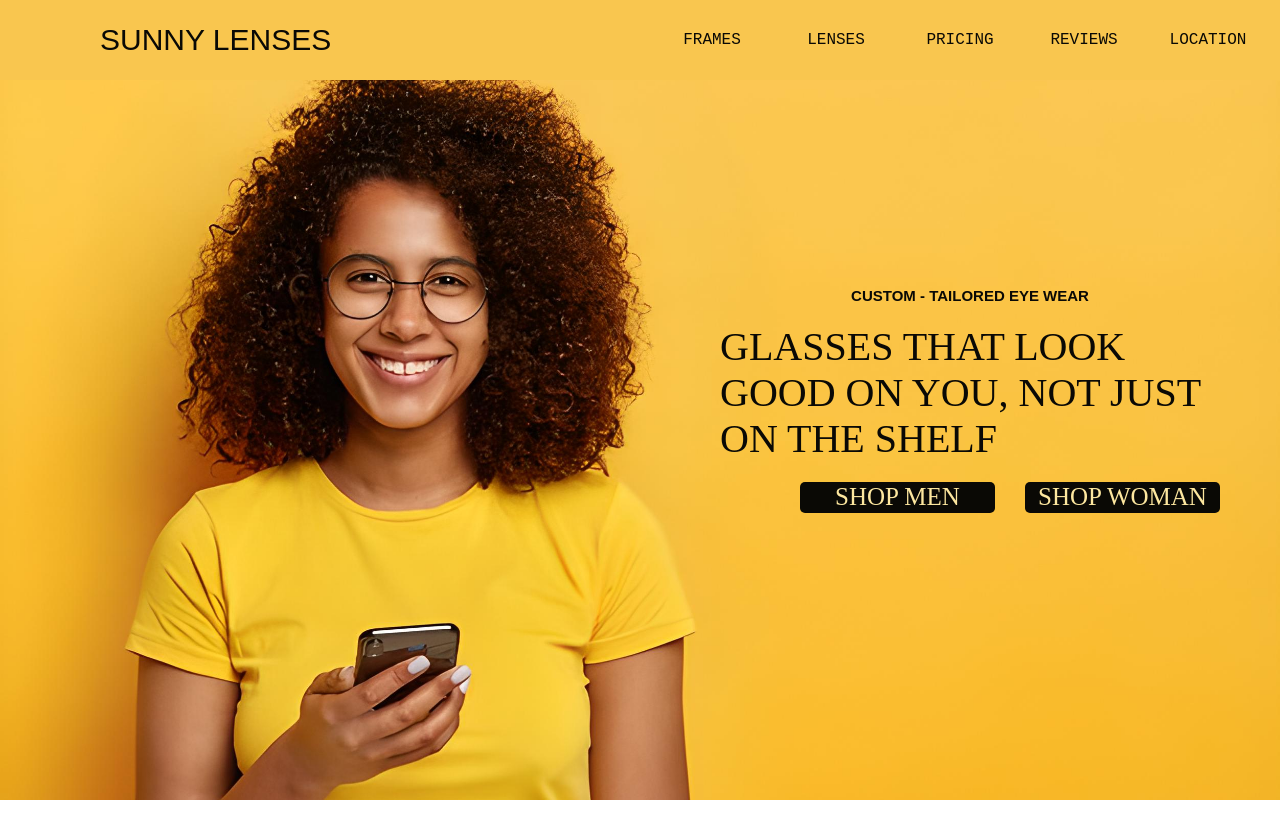
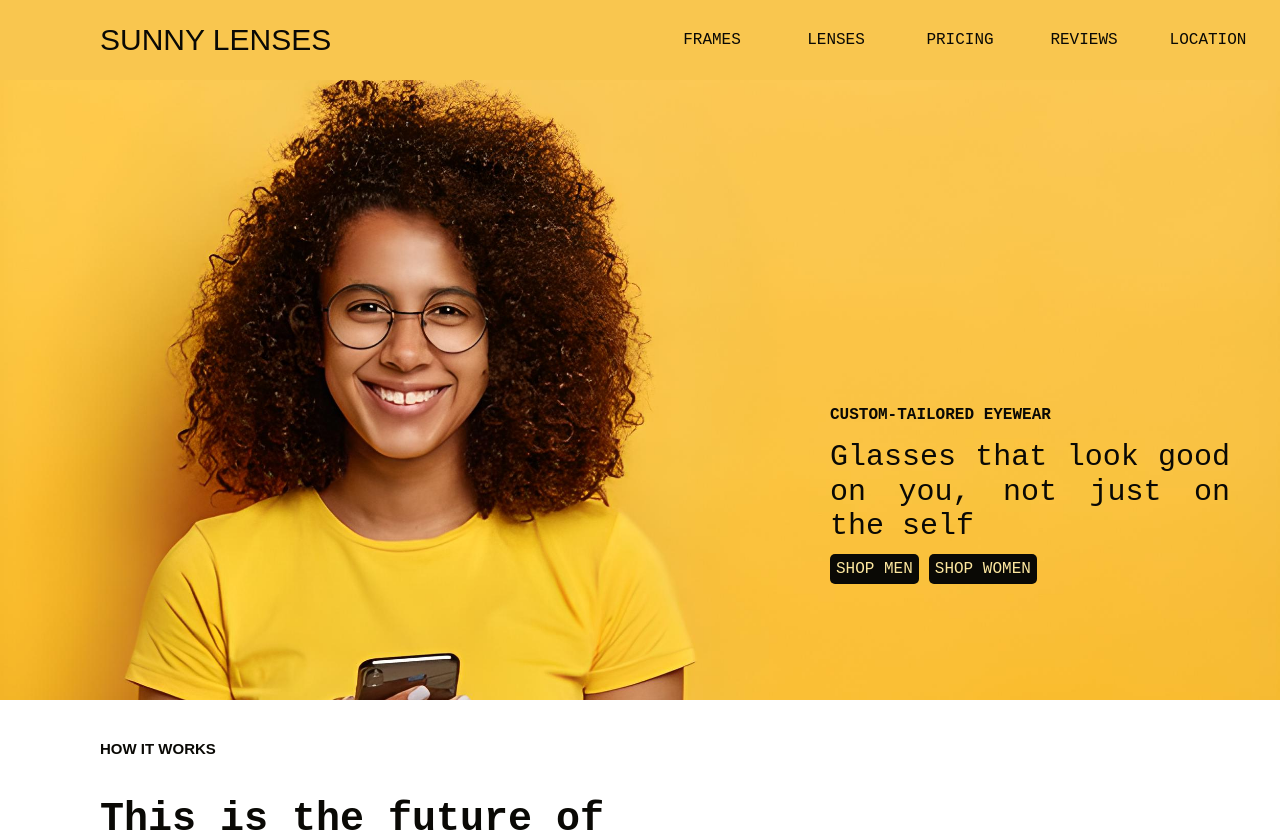
Before and after one commit to jorgelgf/sunny-lenses, a React (Create React App) app: page / in a window 1280 px wide. Shown: the top 832 px of the page. Built offline with nearby package versions, Linux system fonts and the light colour scheme; a web font is replaced by a local one.

Commit message:
correction section1

```diff
--- a/src/components/pages/section1/Section1.js
+++ b/src/components/pages/section1/Section1.js
@@ -3,20 +3,16 @@ import * as S from "./styles";
 export default function Section1() {
   return (
     <S.DivFull>
-      <div>
-        <S.Tittle>
-          <b>CUSTOM - TAILORED EYE WEAR </b>
-        </S.Tittle>
-        <S.DivInfo>
-          <div>GLASSES THAT LOOK GOOD ON YOU, NOT JUST ON THE SHELF</div>
-        </S.DivInfo>
-        <S.DivButton>
-          <div>
-            <button>SHOP MEN</button>
-            <button>SHOP WOMAN</button>
-          </div>
-        </S.DivButton>
-      </div>
+      <S.DivInfoButton>
+        <p>
+          <b>CUSTOM-TAILORED EYEWEAR</b>
+        </p>
+        <div>Glasses that look good on you, not just on the self</div>
+        <span>
+          <button>SHOP MEN</button>
+          <button>SHOP WOMEN</button>
+        </span>
+      </S.DivInfoButton>
     </S.DivFull>
   );
 }
--- a/src/components/pages/section1/styles.js
+++ b/src/components/pages/section1/styles.js
@@ -2,7 +2,7 @@ import styled from "styled-components";
 import { themes } from "../../../themes";
 import model from "../../../img/model.png";
 export const DivFull = styled.div`
-  height: 100vh;
+  height: 700px;
   width: 100%;
   background-image: url(${model});
   background-position: 1%-30%;
@@ -10,144 +10,83 @@ export const DivFull = styled.div`
   background-size: cover;
   font-size: ${themes.font};
   display: flex;
-  align-items: center;
+  align-items: flex-end;
+  justify-content: flex-end;
   transition: all 0.3s ease;
-
-  @media (max-width: 750px) {
+  font-family: ${themes.font};
+  color: ${themes.fontColorPrimary};
+  @media (max-width: 780px) {
+    width: 100%;
+    height: 500px;
+    align-items: end;
     justify-content: center;
-    align-items: center;
-    background-position: -300px;
-    width: 100%;
-    height: 100%;
+    text-align: center;
   }
 
   div {
-    display: flex;
-    flex-direction: column;
-    align-items: flex-end;
-    width: 100%;
-    color: black;
-    font-size: 20px;
-    text-align: right;
-    text-shadow: black;
-
-    p {
-      align-items: flex-end;
-      width: 200px;
-      margin-right: 30px;
+    @media (max-width: 900px) {
+      font-size: 20px;
+      text-align: center;
     }
   }
 `;
-export const Tittle = styled.div`
+export const DivInfoButton = styled.div`
+  width: 400px;
+  height: 300px;
   margin-right: 40px;
-  transition: all 0.3s ease;
+  padding: 10px;
+  div {
+    text-align: justify;
+    width: auto;
+    font-size: 30px;
 
-  @media (max-width: 1276px) {
-    transition: all 0.3s ease;
-
-    margin: 500px 0 0 0;
-    display: flex;
-    background-color: rgba(255, 255, 255, 0.5);
-  }
-
-  b {
-    color: ${themes.fontColorPrimary};
-    font-family: ${themes.fontLogo};
-    font-size: 15px;
-    text-align: left;
-    display: flex;
-    justify-content: center;
-    width: 500px;
-    margin-right: 20px;
-    @media (max-width: 1105px) {
-      width: 400px;
-      margin: 0;
+    @media (max-width: 900px) {
+      font-size: 30px;
       text-align: center;
-      font-family: ${themes.font};
-      font-size: 25px;
-    }
-    @media (max-width: 450px) {
-      font-size: 15px;
     }
   }
-`;
-export const DivInfo = styled.div`
-  width: 100px;
-  margin-right: 60px;
-  color: ${themes.fontColorPrimary};
-  @media (max-width: 1276px) {
+  @media (max-width: 900px) {
+    width: 100%;
+    height: auto;
+    margin: 0;
+    justify-content: center;
+    align-items: center;
+    background-color: rgba(9, 9, 5, 0.6);
+    color: ${themes.colorSecondary};
+    margin-bottom: 200px;
+  }
+  @media (max-width: 900px) {
+    margin: 0 0 50px 0;
+  }
+  span {
+    width: 100%;
     display: flex;
     align-items: center;
-    justify-content: center;
-    margin: 0 0 5px 0;
-    background-color: rgba(255, 255, 255, 0.5);
-    padding: 15px;
-  }
+    justify-content: flex-start;
+    @media (max-width: 900px) {
+      justify-content: center;
+    }
 
-  div {
-    color: ${themes.fontColorPrimary};
-    margin: 20px 0;
-    width: 500px;
-    font-size: 40px;
-    text-align: left;
-    @media (max-width: 550px) {
-      font-size: 15px;
-      text-align: right;
-      width: 300px;
-      margin: 0 0;
-    }
-  }
-`;
+    button {
+      background-color: ${themes.fontColorPrimary};
+      border: none;
+      height: 30px;
+      border-radius: 5px;
+      color: ${themes.colorSecondary};
+      margin-right: 10px;
+      margin-top: 10px;
+      cursor: pointer;
+      transition: all 0.3s ease;
+      :hover {
+        transition: all 0.3s ease;
 
-export const DivButton = styled.div`
-  @media (max-width: 1250px) {
-    margin-bottom: 150px;
-  }
-
-  div {
-    display: flex;
-    flex-direction: row;
-    justify-content: space-between;
-    margin-right: 30px;
-    width: 450px;
-    @media (min-width: 1600px) {
-      width: 300px;
-      margin: 0;
-    }
-    @media (max-width: 550px) {
-      justify-content: center;
-      align-items: flex-start;
-      margin: auto 0 0 20px;
-      width: auto;
-    }
-    button {
-      margin-right: 30px;
-      font-size: 15px;
-      border: none;
-      height: 35px;
-      border-radius: 5px;
-      background-color: ${themes.fontColorPrimary};
-      color: ${themes.colorSecondary};
-      transition: all 0.3s ease;
-
-      :hover {
-        background-color: ${themes.colorSecondary};
         color: ${themes.fontColorPrimary};
-        cursor: pointer;
+        background-color: ${themes.colorPrimary};
       }
-      @media (max-width: 1600px) {
-        height: 100%;
-        font-size: 25px;
-        width: 250px;
-      }
-      @media (max-width: 550px) {
-        font-size: 15px;
-        width: auto;
-        margin: 10px;
-        height: 30px;
-        display: flex;
-        align-items: center;
-        justify-content: center;
+      @media (max-width: 900px) {
+        height: 50px;
+        font-size: 20px;
+        margin: 30px 10px;
       }
     }
   }
```
